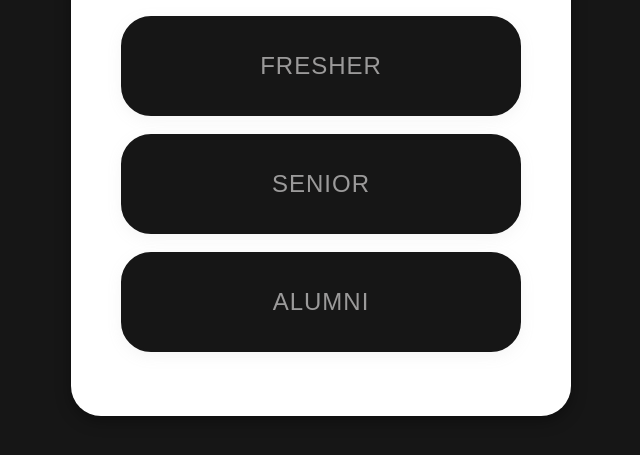
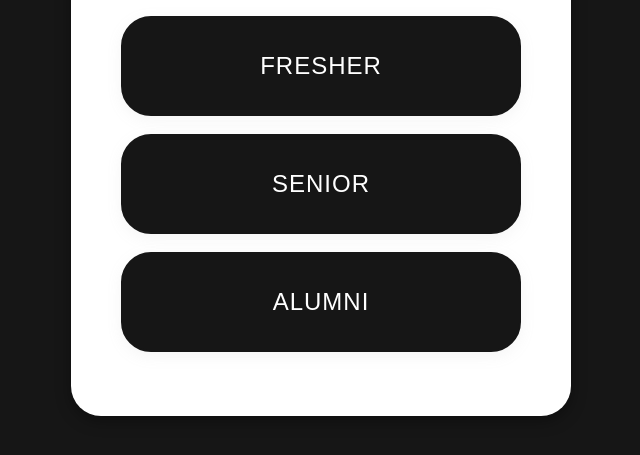
Before and after one commit to SloppyTank9892/Project-Mirai, a website: page Auth Page/auth1.html in a window 1280 px wide. Shown: the part 259-714 px from the top of the page, without its empty margins (319-959 px from the left). Drawn offline with Linux system fonts and the light colour scheme.

Commit message:
Did some tweaking in the auth page

```diff
--- a/css/auth1-style.css
+++ b/css/auth1-style.css
@@ -109,7 +109,7 @@ body{
     height: 100px;
     margin: 9px;
     font-size: 24px;
-    color: #9B9A9A;
+    color: white;
     background-color: rgb(22, 22, 22);
     border: 2px solid rgb(22, 22, 22);
     border-radius: 30px;
```
